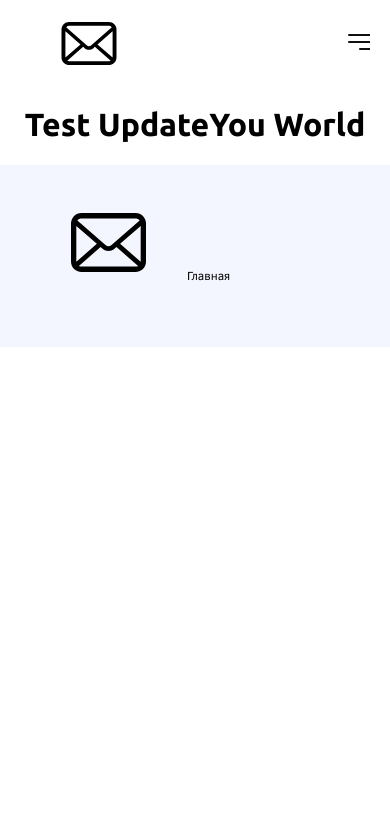
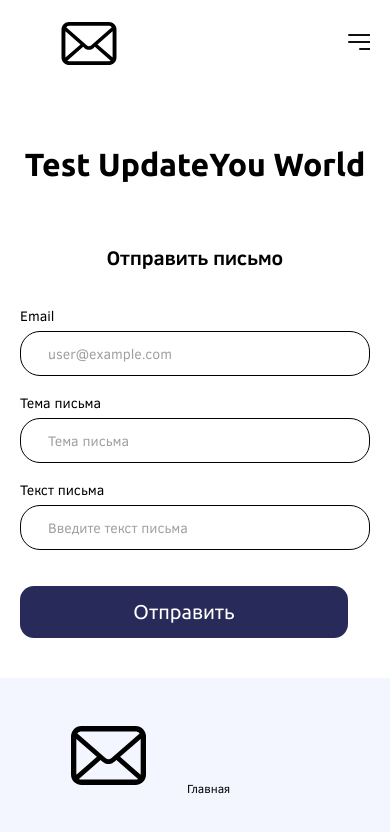
Before and after one commit to aekolesovv/update-frontend, a Next.js app: page / in a window 390 px wide. Shown: the top 832 px of the page. Built offline with nearby package versions, Linux system fonts and the light colour scheme.

Commit message:
added form to main-page

```diff
--- a/src/constants/constants.ts
+++ b/src/constants/constants.ts
@@ -6,4 +6,4 @@
 
 // export const API_BASE_URL = "http://localhost:3001/api";
 
-export const API_BASE_URL = 'https://tatbayar.ru/api';
+export const API_BASE_URL = 'https://updateyou.ru/api';
--- a/src/constants/validation.ts
+++ b/src/constants/validation.ts
@@ -329,6 +329,28 @@ export const VALIDATION_SETTINGS = {
             invalid: 'Только кириллица или латинские буквы',
             tooShort: 'Слишком маленькая длина',
             tooLong: 'Слишком много текста',
+        },
+    },
+    subject: {
+        pattern: /^[\s\S]*$/,
+        minLength: 1,
+        maxLength: 200,
+        messages: {
+            noSubject: 'Необходимо ввести тему письма',
+            invalid: 'Недопустимые символы в теме',
+            tooShort: 'Тема слишком короткая',
+            tooLong: 'Тема слишком длинная (максимум 200 символов)',
+        },
+    },
+    emailText: {
+        pattern: /^[\s\S]*$/,
+        minLength: 1,
+        maxLength: 5000,
+        messages: {
+            noEmailText: 'Необходимо ввести текст письма',
+            invalid: 'Недопустимые символы в тексте',
+            tooShort: 'Текст слишком короткий',
+            tooLong: 'Текст слишком длинный (максимум 5000 символов)',
         },
     },
 };
@@ -857,3 +879,25 @@ export const PREFERRED_CONTACT_VALIDATION_CONFIG = {
         message: VALIDATION_SETTINGS.preferred_contact.messages.tooLong,
     },
 };
+
+export const SUBJECT_VALIDATION_CONFIG = {
+    required: {
+        value: true,
+        message: VALIDATION_SETTINGS.subject.messages.noSubject,
+    },
+    maxLength: {
+        value: VALIDATION_SETTINGS.subject.maxLength,
+        message: VALIDATION_SETTINGS.subject.messages.tooLong,
+    },
+};
+
+export const EMAIL_TEXT_VALIDATION_CONFIG = {
+    required: {
+        value: true,
+        message: VALIDATION_SETTINGS.emailText.messages.noEmailText,
+    },
+    maxLength: {
+        value: VALIDATION_SETTINGS.emailText.maxLength,
+        message: VALIDATION_SETTINGS.emailText.messages.tooLong,
+    },
+};
--- a/src/pages/index.module.scss
+++ b/src/pages/index.module.scss
@@ -15,7 +15,106 @@
     justify-content: center;
     align-items: center;
     margin: 0 auto;
+    padding: 40px 20px;
     // height: 100vh;
+}
+
+.form {
+    width: 100%;
+    max-width: 600px;
+    display: flex;
+    flex-direction: column;
+    gap: 20px;
+    margin-top: 40px;
+}
+
+.form__title {
+    font-family: ClearSans;
+    font-size: 32px;
+    font-weight: 700;
+    line-height: 1.2;
+    text-align: center;
+    margin: 0 0 20px 0;
+    color: #000;
+}
+
+.textarea__wrapper {
+    display: flex;
+    flex-direction: column;
+    position: relative;
+}
+
+.textarea__hints {
+    display: flex;
+    align-items: baseline;
+    justify-content: space-between;
+    margin-bottom: 8px;
+}
+
+.textarea__label {
+    color: var(--Black-600, #000);
+    font-family: ClearSans;
+    font-size: 24px;
+    font-weight: 400;
+    line-height: 32.25px;
+    margin: 0;
+}
+
+.textarea__error {
+    color: #ea4335;
+    font-size: 12px;
+    font-weight: 400;
+    line-height: 12px;
+    display: inline-block;
+}
+
+.textarea {
+    color: var(--Black-600, #000);
+    font-family: ClearSans;
+    font-size: 24px;
+    font-weight: 400;
+    line-height: 32.25px;
+    border-radius: 29.84px;
+    border: 1px solid #000;
+    background-color: transparent;
+    padding: 12px 25px;
+    resize: vertical;
+    min-height: 150px;
+    width: 100%;
+    box-sizing: border-box;
+}
+
+.textarea::placeholder {
+    color: var(--placeholder-color, #a0a0a0);
+}
+
+.textarea:focus {
+    outline: none;
+}
+
+.textarea__invalid {
+    color: #ea4335;
+    border: 1px solid #ea4335;
+}
+
+.form__success {
+    color: #34a853;
+    font-size: 16px;
+    font-weight: 400;
+    text-align: center;
+    padding: 12px;
+    background-color: #e8f5e9;
+    border-radius: 8px;
+}
+
+.form__error {
+    color: #ea4335;
+    font-size: 16px;
+    font-weight: 400;
+    text-align: center;
+    padding: 12px;
+    background-color: #ffebee;
+    border-radius: 8px;
 }
 
 .title {
@@ -90,6 +189,27 @@
 }
 
 @media screen and (max-width: 1024px) {
+    .form {
+        max-width: 100%;
+        padding: 0 20px;
+    }
+
+    .form__title {
+        font-size: 24px;
+    }
+
+    .textarea__label {
+        font-size: 18px;
+        line-height: 24px;
+    }
+
+    .textarea {
+        font-size: 18px;
+        line-height: 24px;
+        border-radius: 20px;
+        padding: 12px 15px;
+    }
+
     .title {
         font-weight: 700;
         font-size: 20px;
@@ -129,6 +249,27 @@
 }
 
 @media screen and (max-width: 767px) {
+    .form {
+        padding: 0 10px;
+    }
+
+    .form__title {
+        font-size: 20px;
+    }
+
+    .textarea__label {
+        font-size: 14px;
+        line-height: 18px;
+    }
+
+    .textarea {
+        font-size: 14px;
+        line-height: 18px;
+        border-radius: 15px;
+        padding: 10px 12px;
+        min-height: 120px;
+    }
+
     .img {
         width: 300px;
         height: 160px;
--- a/src/pages/index.tsx
+++ b/src/pages/index.tsx
@@ -1,9 +1,57 @@
 import SEO from '@/components/SEO/SEO';
-import { useAppDispatch } from '@/services/typeHooks';
+import { useAppDispatch, useAppSelector } from '@/services/typeHooks';
+import { useState, useEffect } from 'react';
+import { SubmitHandler, useForm } from 'react-hook-form';
+import { CustomButton } from '@/components/custom_components/CustomButton/CustomButton';
+import CustomInput from '@/components/custom_components/CustomInput/CustomInput';
+import {
+    EMAIL_VALIDATION_CONFIG,
+    SUBJECT_VALIDATION_CONFIG,
+    EMAIL_TEXT_VALIDATION_CONFIG,
+} from '@/constants/validation';
+import { CustomInputTypes } from '@/types/CustomInput.types';
+import { IData } from '@/types/Mailer.types';
+import { sendEmailApi } from '@/services/redux/slices/mailer/mailer';
 import styles from './index.module.scss';
 
 const MainPage = () => {
     const dispatch = useAppDispatch();
+    const { status, error } = useAppSelector(state => state.email || { status: 'idle', error: '' });
+    const [isSuccess, setIsSuccess] = useState(false);
+
+    const {
+        register,
+        handleSubmit,
+        reset,
+        watch,
+        formState: { errors },
+    } = useForm<IData>({ mode: 'onChange' });
+
+    const formData = watch();
+
+    useEffect(() => {
+        console.log('=== FORM DATA ===');
+        console.log('Email:', formData.email);
+        console.log('Subject:', formData.subject);
+        console.log('Text:', formData.text);
+        console.log('All data:', formData);
+        console.log('Errors:', errors);
+        console.log('================');
+    }, [formData, errors]);
+
+    useEffect(() => {
+        if (status === 'success') {
+            setIsSuccess(true);
+            reset();
+            setTimeout(() => {
+                setIsSuccess(false);
+            }, 3000);
+        }
+    }, [status, reset]);
+
+    const onSubmit: SubmitHandler<IData> = async data => {
+        await dispatch(sendEmailApi(data));
+    };
 
     return (
         <>
@@ -16,6 +64,45 @@ const MainPage = () => {
             <div className={styles.main}>
                 <div className={styles.container}>
                     <h1>Test UpdateYou World</h1>
+                    <form className={styles.form} onSubmit={handleSubmit(onSubmit)} noValidate>
+                        <h2 className={styles.form__title}>Отправить письмо</h2>
+                        <CustomInput
+                            inputType={CustomInputTypes.email}
+                            labelText="Email"
+                            validation={{
+                                ...register('email', EMAIL_VALIDATION_CONFIG),
+                            }}
+                            placeholder="user@example.com"
+                            error={errors?.email?.message}
+                        />
+                        <CustomInput
+                            inputType={CustomInputTypes.subject}
+                            labelText="Тема письма"
+                            validation={{
+                                ...register('subject', SUBJECT_VALIDATION_CONFIG),
+                            }}
+                            placeholder="Тема письма"
+                            error={errors?.subject?.message}
+                        />
+                        <CustomInput
+                            inputType={CustomInputTypes.text}
+                            labelText="Текст письма"
+                            validation={{
+                                ...register('text', EMAIL_TEXT_VALIDATION_CONFIG),
+                            }}
+                            placeholder="Введите текст письма"
+                            error={errors?.text?.message}
+                        />
+                        {isSuccess && (
+                            <div className={styles.form__success}>Письмо успешно отправлено!</div>
+                        )}
+                        {error && <div className={styles.form__error}>Ошибка: {error}</div>}
+                        <CustomButton
+                            buttonText={status === 'loading' ? 'Отправка...' : 'Отправить'}
+                            type="submit"
+                            disabled={status === 'loading'}
+                        />
+                    </form>
                 </div>
             </div>
         </>
--- a/src/services/redux/slices/mailer/mailer.ts
+++ b/src/services/redux/slices/mailer/mailer.ts
@@ -29,9 +29,15 @@ export const emailSlice = createSlice({
         builder
             .addCase(sendEmailApi.fulfilled, state => {
                 state.status = 'success';
+                state.error = '';
             })
             .addCase(sendEmailApi.pending, state => {
                 state.status = 'loading';
+                state.error = '';
+            })
+            .addCase(sendEmailApi.rejected, (state, action) => {
+                state.status = 'failed';
+                state.error = action.payload ? String(action.payload) : 'Ошибка при отправке письма';
             });
     },
 });
--- a/src/services/redux/store.ts
+++ b/src/services/redux/store.ts
@@ -12,9 +12,11 @@ import {
 } from 'redux-persist';
 import storage from 'redux-persist/lib/storage';
 import { userReducer } from './slices/user/user';
+import { emailReducer } from './slices/mailer/mailer';
 
 const rootReducer = combineReducers({
     user: userReducer,
+    email: emailReducer,
 });
 
 const persistConfig = {
--- a/src/types/CustomInput.types.ts
+++ b/src/types/CustomInput.types.ts
@@ -11,6 +11,8 @@ export enum CustomInputTypes {
     repeatPassword = 'repeatPassword',
     enteredEmail = 'enteredEmail',
     text = 'text',
+    subject = 'subject',
+    textarea = 'textarea',
     date = 'date',
     title = 'title',
     inn = 'inn',
```
